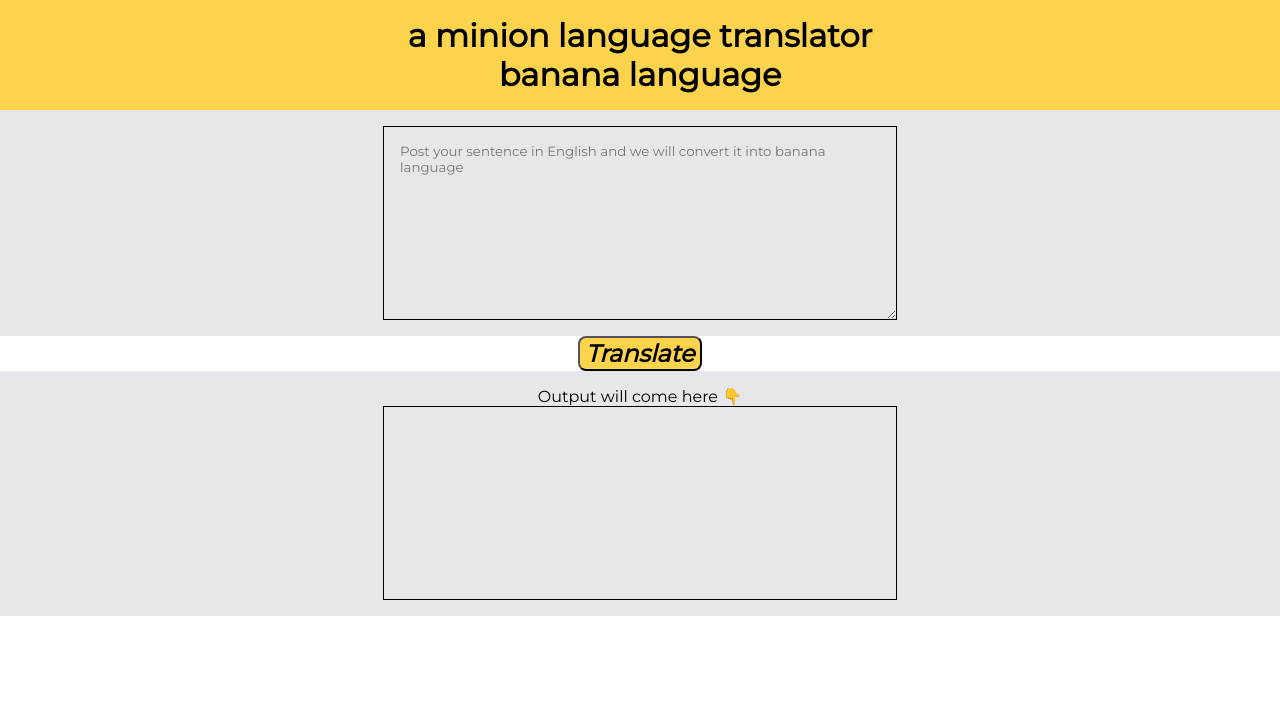
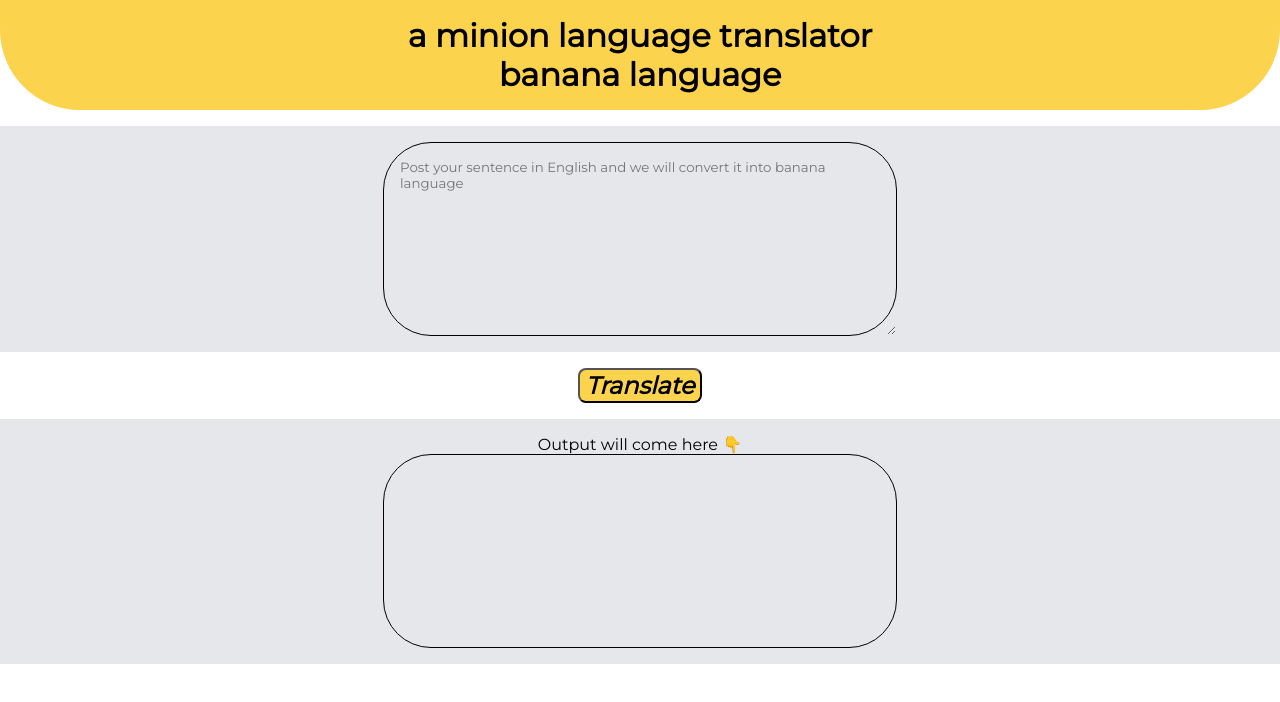
Before and after one commit to LakGupta/neogcamp-banana-speak, a plain HTML site: page index.html in a window 1280 px wide. Drawn offline with Linux system fonts and the light colour scheme.

Commit message:
update: minor style changes

```diff
--- a/style.css
+++ b/style.css
@@ -15,6 +15,8 @@ textarea{
     padding: 1rem;
     background-color: var(--off-white);
     font-family: 'Montserrat', sans-serif;
+    border-radius: 3rem;
+
 
 
 }
@@ -43,6 +45,7 @@ body{
     max-width: 40rem;
     margin: auto;
     min-width: 5rem;
+    border-radius: 3rem;
 }
 
 
@@ -50,6 +53,9 @@ body{
 
     background-color: var(--minion-yellow);
     padding: 1rem;
+    border-bottom-left-radius: 5rem;
+    border-bottom-right-radius: 5rem;
+
 
 }
 
@@ -62,6 +68,7 @@ body{
 
 .text-center{
     text-align: center;
+
 }
 
 
@@ -88,5 +95,7 @@ body{
 
 .ow{
     background-color: var(--off-white);
+    margin-top: 1rem;
+    margin-bottom: 1rem;
 
 }
```
